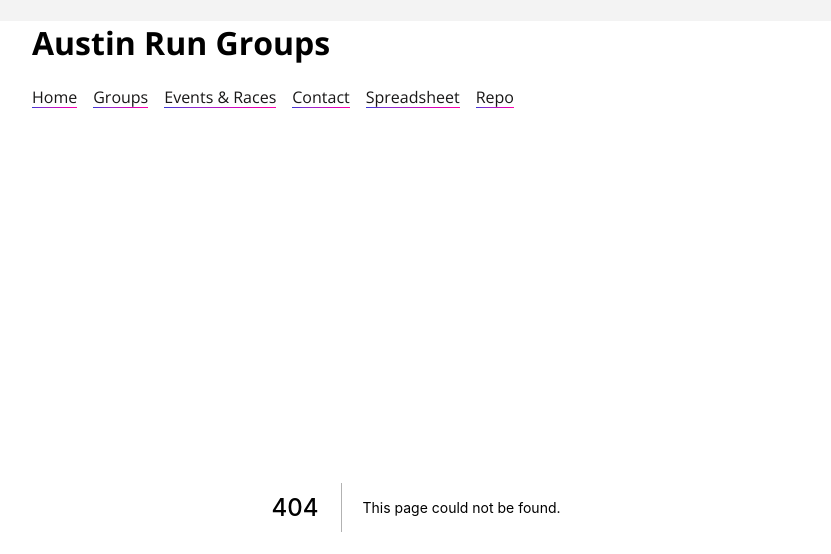
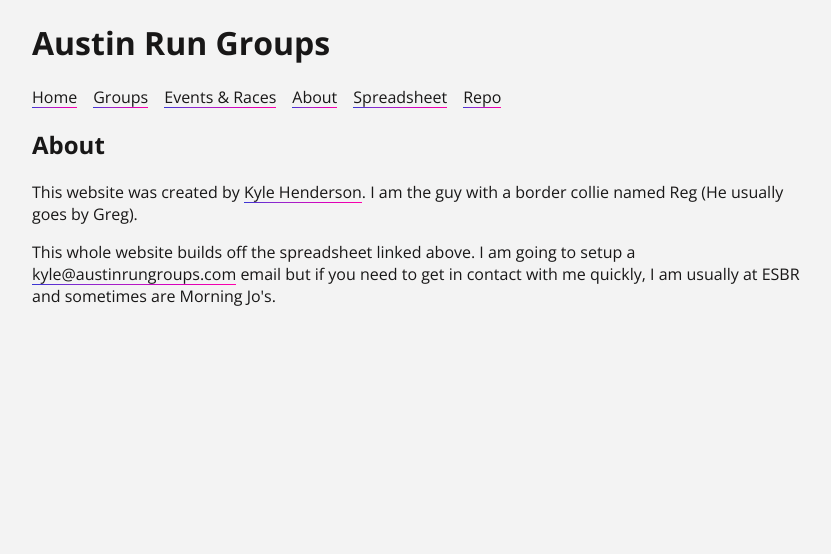
Before and after one commit to Hehk/austinrungroups.com, a Next.js app: page /about in a window 1280 px wide. Before the commit this address had no page. Shown: the top 554 px of the page, without its empty margins (224-1055 px from the left). Built offline with nearby package versions, Linux system fonts and the light colour scheme.

Commit message:
contact -> about and update copy

```diff
--- a/components/header.js
+++ b/components/header.js
@@ -18,8 +18,8 @@ export default function Header() {
         <Link className={styles.navLink} href="/events">
           <a className={styles.navLink}>Events & Races</a>
         </Link>
-        <Link className={styles.navLink} href="/contact">
-          <a className={styles.navLink}>Contact</a>
+        <Link className={styles.navLink} href="/about">
+          <a className={styles.navLink}>About</a>
         </Link>
         <Link className={styles.navLink} href={spreadsheetLink}>
           <a className={styles.navLink}>Spreadsheet</a>
--- /dev/null
+++ b/pages/about.js
@@ -0,0 +1,25 @@
+import Link from "next/link";
+
+export default function Contact() {
+  return (
+    <main>
+      <h2>About</h2>
+      <p>
+        This website was created by{" "}
+        <Link href="https://www.strava.com/athletes/25975441">
+          Kyle Henderson
+        </Link>
+        . I am the guy with a border collie named Reg (He usually goes by Greg).
+      </p>
+      <p>
+        This whole website builds off the spreadsheet linked above. I am going
+        to setup a{" "}
+        <Link href="mailto:kyle@austinrungroups.com">
+          kyle@austinrungroups.com
+        </Link>{" "}
+        email but if you need to get in contact with me quickly, I am usually at
+        ESBR and sometimes are Morning Jo&apos;s.
+      </p>
+    </main>
+  );
+}
```
Also changed, not shown: pages/contact.js (deleted, +0 -17 lines), 1 other file (tests, documents, lock files or other folders).
